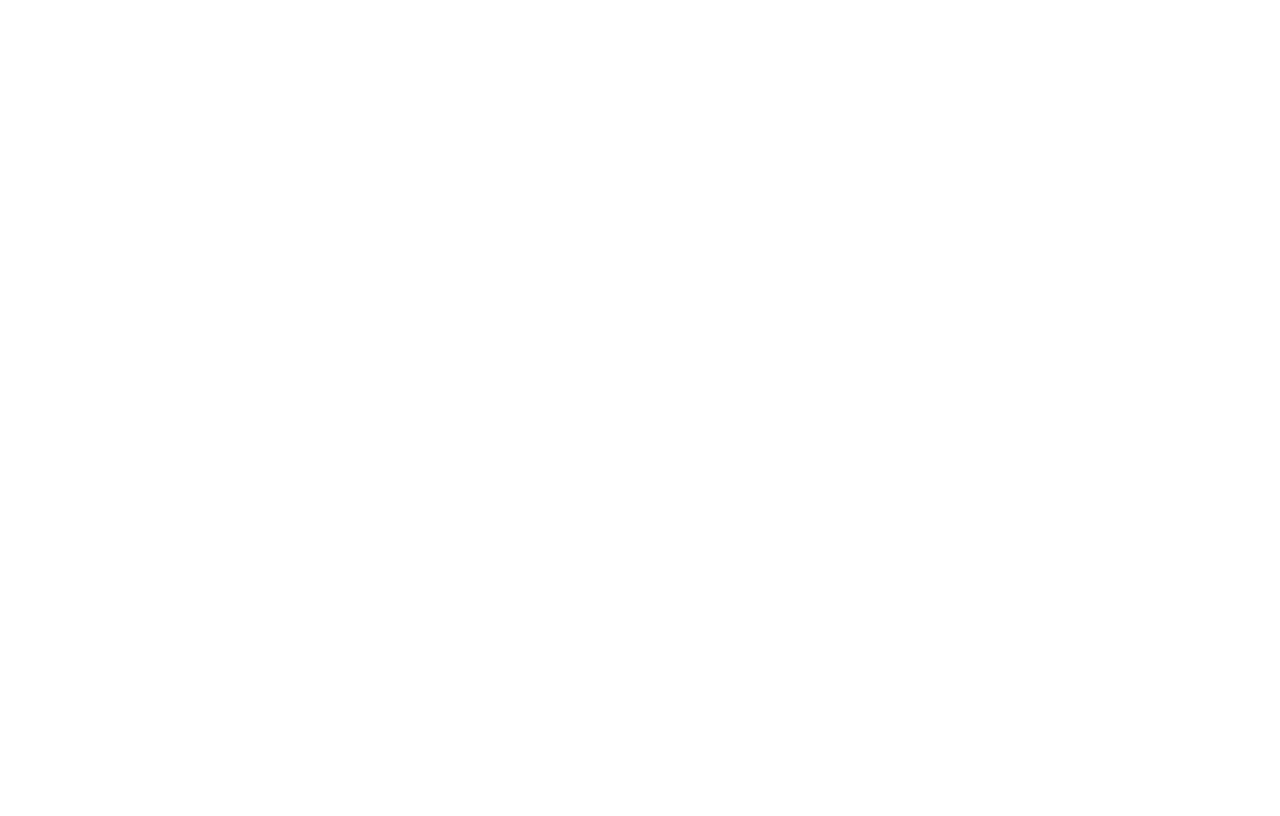
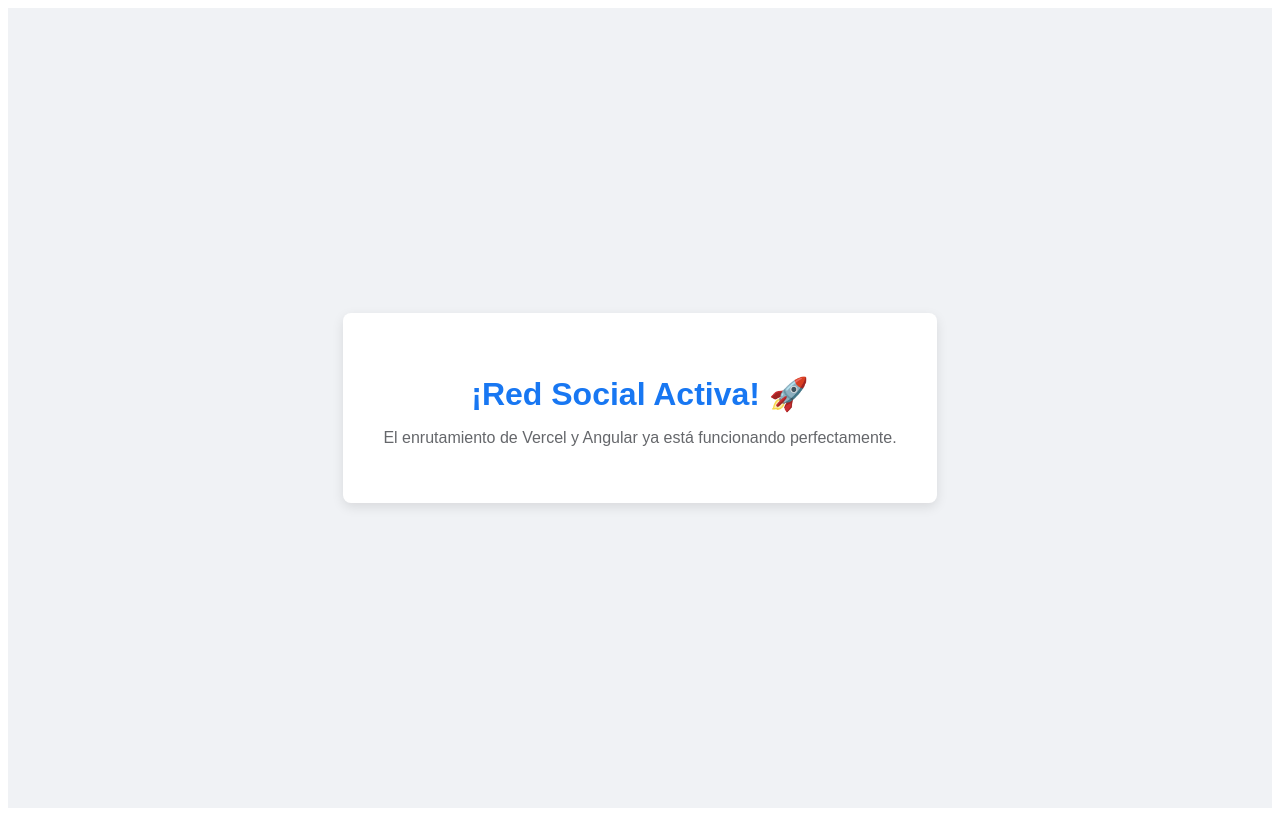
Before and after one commit to santytoledoo/TP2-SantiagoToledo, an Angular app in the folder red-social-front/: page / in a window 1280 px wide. Built offline with nearby package versions, Linux system fonts and the light colour scheme.

Commit message:
Vamos q se puede

```diff
--- a/red-social-front/src/app/app.routes.ts
+++ b/red-social-front/src/app/app.routes.ts
@@ -1,5 +1,21 @@
 import { Routes } from '@angular/router';
+import { Component } from '@angular/core';
+
+@Component({
+  selector: 'app-home-placeholder',
+  standalone: true,
+  template: `
+    <div style="display: flex; flex-direction: column; align-items: center; justify-content: center; height: 100vh; font-family: Arial, sans-serif; background: #f0f2f5; color: #333;">
+      <div style="background: white; padding: 40px; border-radius: 8px; box-shadow: 0 4px 12px rgba(0,0,0,0.1); text-align: center;">
+        <h1 style="color: #1877f2; margin-bottom: 10px;">¡Red Social Activa! 🚀</h1>
+        <p style="color: #65676b;">El enrutamiento de Vercel y Angular ya está funcionando perfectamente.</p>
+      </div>
+    </div>
+  `
+})
+export class HomePlaceholderComponent {}
 
 export const routes: Routes = [
-  // Aquí puedes agregar tus rutas hacia login, registro, etc.
+  { path: '', component: HomePlaceholderComponent },
+  { path: '**', redirectTo: '' }
 ];
```
